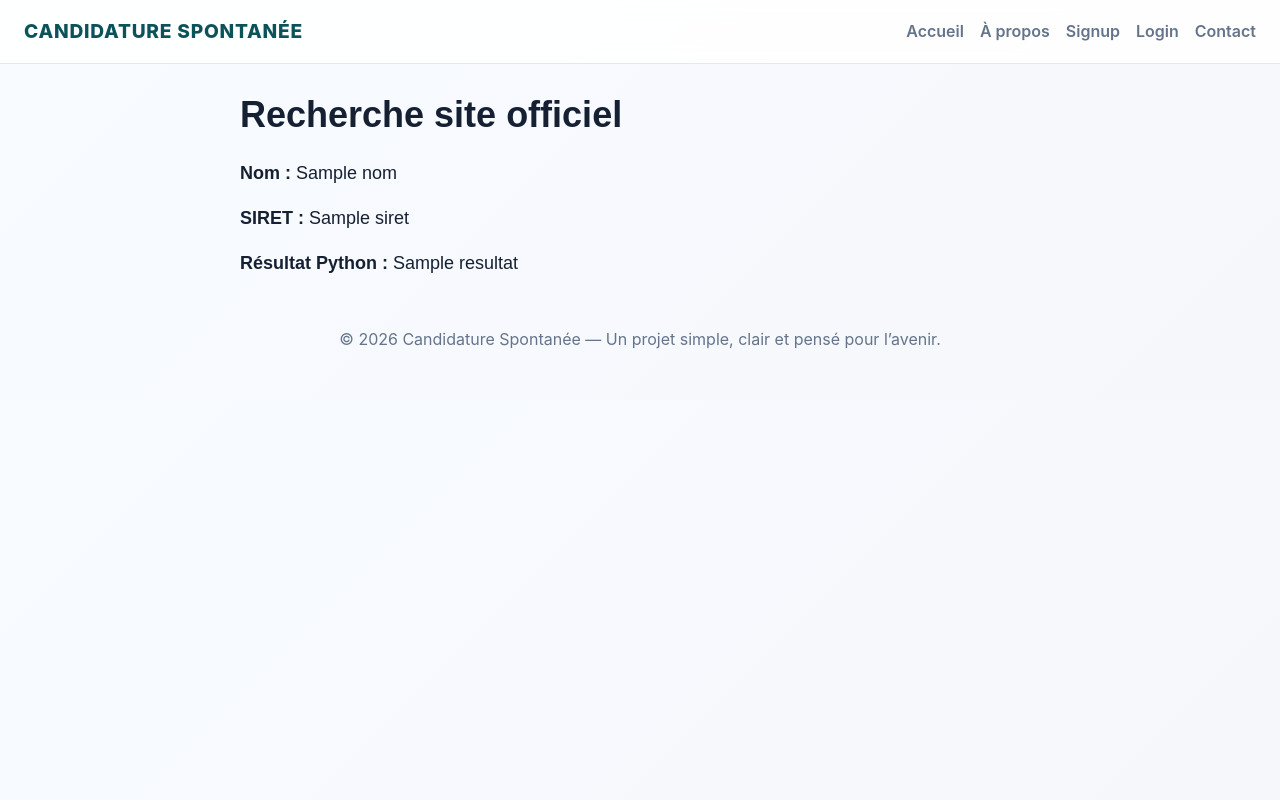
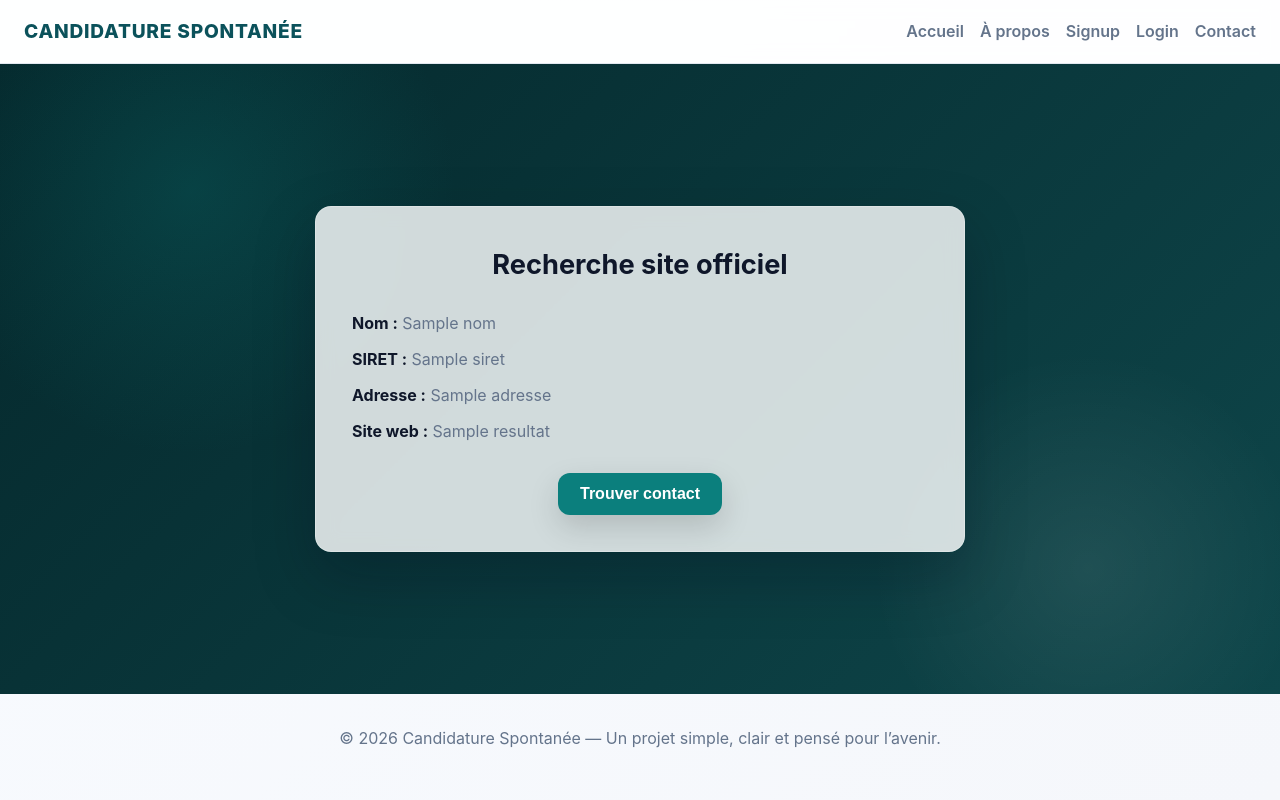
Before and after one commit to makombelajob/job_candys, a Symfony app: template app/templates/find_web/index.html.twig in a window 1280 px wide. Run offline with Twig, Linux system fonts and the light colour scheme; the template is opened without the code that fills it: most values are stand-ins (such as "Sample title", 1, 10 or a date in 2020); some libraries are stand-ins or nearby versions.

Commit message:
web find with some bugs

```diff
--- /dev/null
+++ b/app/public/css/find_web.css
@@ -0,0 +1,196 @@
+:root {
+  --card-bg: rgba(255, 255, 255, 0.82);
+  --accent: #0b7f7d;
+  --accent-hover: #0b525b;
+  --text: #0f172a;
+  --muted: #64748b;
+}
+
+/* Base */
+html,
+body {
+  height: 100%;
+  margin: 0;
+}
+
+body {
+  display: flex;
+  flex-direction: column;
+  overflow: hidden;
+
+  font-family: Inter, system-ui, -apple-system, "Segoe UI", Roboto, Arial, sans-serif;
+  color: #0f172a;
+}
+
+/* Fond principal */
+.full-screen {
+  flex: 1;
+
+  display: flex;
+  align-items: center;
+  justify-content: center;
+
+  padding: 20px;
+  box-sizing: border-box;
+
+  overflow: hidden;
+
+  background-image:
+    radial-gradient(
+      circle at 15% 20%,
+      rgba(11,127,125,0.25),
+      transparent 22%
+    ),
+    radial-gradient(
+      circle at 85% 80%,
+      rgba(255,255,255,0.08),
+      transparent 18%
+    ),
+    linear-gradient(
+      135deg,
+      rgb(5,40,44),
+      rgb(14,70,74)
+    );
+
+  background-size: cover;
+  background-repeat: no-repeat;
+}
+
+
+/* Carte résultat */
+.card {
+  width: 100%;
+  max-width: 650px;
+
+  background: var(--card-bg);
+  backdrop-filter: blur(10px) saturate(120%);
+  -webkit-backdrop-filter: blur(10px) saturate(120%);
+
+  border-radius: 16px;
+  padding: 36px;
+
+  border: 1px solid rgba(255,255,255,0.25);
+
+  box-shadow:
+    0 24px 60px rgba(2, 6, 23, 0.25);
+
+  text-align: center;
+}
+
+
+/* Titre */
+.card h1 {
+  margin: 0 0 25px;
+  font-size: 1.7rem;
+  font-weight: 700;
+  color: #0f172a;
+}
+
+
+/* Informations */
+.info {
+  text-align: left;
+}
+
+.info p {
+  margin: 12px 0;
+  font-size: 1rem;
+  line-height: 1.5;
+  color: var(--muted);
+}
+
+
+.info strong {
+  color: #0f172a;
+}
+
+
+/* Lien site */
+.info a {
+  color: var(--accent);
+  text-decoration: none;
+  font-weight: 700;
+  word-break: break-word;
+}
+
+
+.info a:hover {
+  text-decoration: underline;
+}
+
+
+/* Bouton */
+.actions {
+  margin-top: 30px;
+  display: flex;
+  justify-content: center;
+}
+
+
+.btn {
+  padding: 12px 22px;
+  border-radius: 12px;
+  border: none;
+
+  background: var(--accent);
+  color: white;
+
+  font-size: 1rem;
+  font-weight: 700;
+
+  cursor: pointer;
+
+  box-shadow:
+    0 12px 30px rgba(0,0,0,0.15);
+
+  transition:
+    transform .15s ease,
+    box-shadow .15s ease,
+    background .15s ease;
+}
+
+
+.btn:hover {
+  background: var(--accent-hover);
+  transform: translateY(-2px);
+
+  box-shadow:
+    0 18px 40px rgba(0,0,0,0.2);
+}
+
+
+.btn:disabled {
+  opacity: 0.7;
+  cursor: default;
+}
+
+
+/* Mobile */
+@media(max-width:768px){
+
+  .full-screen {
+    padding: 18px;
+  }
+
+  .card {
+    padding: 24px;
+  }
+
+  .card h1 {
+    font-size: 1.35rem;
+  }
+
+}
+
+
+@media(max-width:420px){
+
+  .card {
+    padding: 18px;
+  }
+
+  .btn {
+    width:100%;
+  }
+
+}
--- /dev/null
+++ b/app/public/js/find_web.js
@@ -0,0 +1,17 @@
+document.addEventListener('DOMContentLoaded', function () {
+    var btn = document.getElementById('trouver-contact');
+    if (!btn) return;
+
+    btn.addEventListener('click', function () {
+        console.log('Trouver contact clicked');
+        btn.disabled = true;
+        var previous = btn.textContent;
+        btn.textContent = 'Recherche...';
+
+        // Simulate an async action — replace with real logic as needed
+        setTimeout(function () {
+            btn.disabled = false;
+            btn.textContent = previous;
+        }, 1200);
+    });
+});
--- a/app/src/Service/InseeApiService.php
+++ b/app/src/Service/InseeApiService.php
@@ -17,7 +17,7 @@ class InseeApiService
 
     public function searchEntreprise(
         string $mot,
-        int $nombre = 10000,
+        int $nombre = 1000,
         int $debut = 0
     ): array {
 
--- a/app/templates/find_web/index.html.twig
+++ b/app/templates/find_web/index.html.twig
@@ -1,27 +1,20 @@
 {% extends 'base.html.twig' %}
 
-{% block title %}Hello FindWebController!
+{% block title %}Recherche site officiel
 {% endblock %}
 
 {% block body %}
-	<style>
-		.example-wrapper
-		{
-			margin: 1em auto;
-			max-width: 800px;
-			width: 95%;
-			font: 18px / 1.5 sans-serif;
-		}
-		.example-wrapper code
-		{
-			background: #F5F5F5;
-			padding: 2px 6px;
-		}
-	</style>
+	{% block stylesheets %}
+		{{ parent() }}
+		<link rel="stylesheet" href="{{ asset('css/find_web.css') }}">
+	{% endblock %}
 
-	<div class="example-wrapper">
+
+	<div class="full-screen">
+		<div class="card">
 			<h1>Recherche site officiel</h1>
 
+			<div class="info">
 				<p>
 					<strong>Nom :</strong>
 					{{ nom }}
@@ -33,10 +26,27 @@
 				</p>
 
 				<p>
-			<strong>Résultat Python :</strong>
-			{{ resultat }}
+					<strong>Adresse :</strong>
+					{{ adresse|nl2br }}
 				</p>
 
+				<p>
+					<strong>Site web :</strong>
+					{% if resultat starts with 'http' %}
+						<a href="{{ resultat }}" target="_blank">
+							{{ resultat }}
+						</a>
+					{% else %}
+						{{ resultat }}
+					{% endif %}
+				</p>
+			</div>
 
+			<div class="actions">
+				<button id="trouver-contact" class="btn primary">Trouver contact</button>
 			</div>
+		</div>
+	</div>
+
+	<script src="{{ asset('js/find_web.js') }}"></script>
 {% endblock %}
--- a/app/templates/spontaneous_application/index.html.twig
+++ b/app/templates/spontaneous_application/index.html.twig
@@ -74,7 +74,7 @@
 							</td>
 							<td>
 								{% if entreprise.siret is defined and entreprise.siret is not empty %}
-									<a class="website" href="{{ path('app_find_web', { 'siret': entreprise.siret, 'nom': entreprise.uniteLegale.denominationUniteLegale }) }}" title="Chercher le site officiel">
+									<a class="website" href="{{ path('app_find_web', { 'siret': entreprise.siret }) }}" title="Chercher le site officiel">
 
 										<svg xmlns="http://www.w3.org/2000/svg" width="25" height="25" fill="currentColor" class="bi bi-globe" viewbox="0 0 16 16">
 											<path d="M0 8a8 8 0 1 1 16 0A8 8 0 0 1 0 8"/>
```
Also changed, not shown: app/src/Controller/FindWebController.php (+57 -9 lines), public/css/find_web.css (added, +46 -0 lines), public/js/find_web.js (added, +41 -0 lines), 3 other files. Lines whose indentation alone changed are shown as unchanged.
